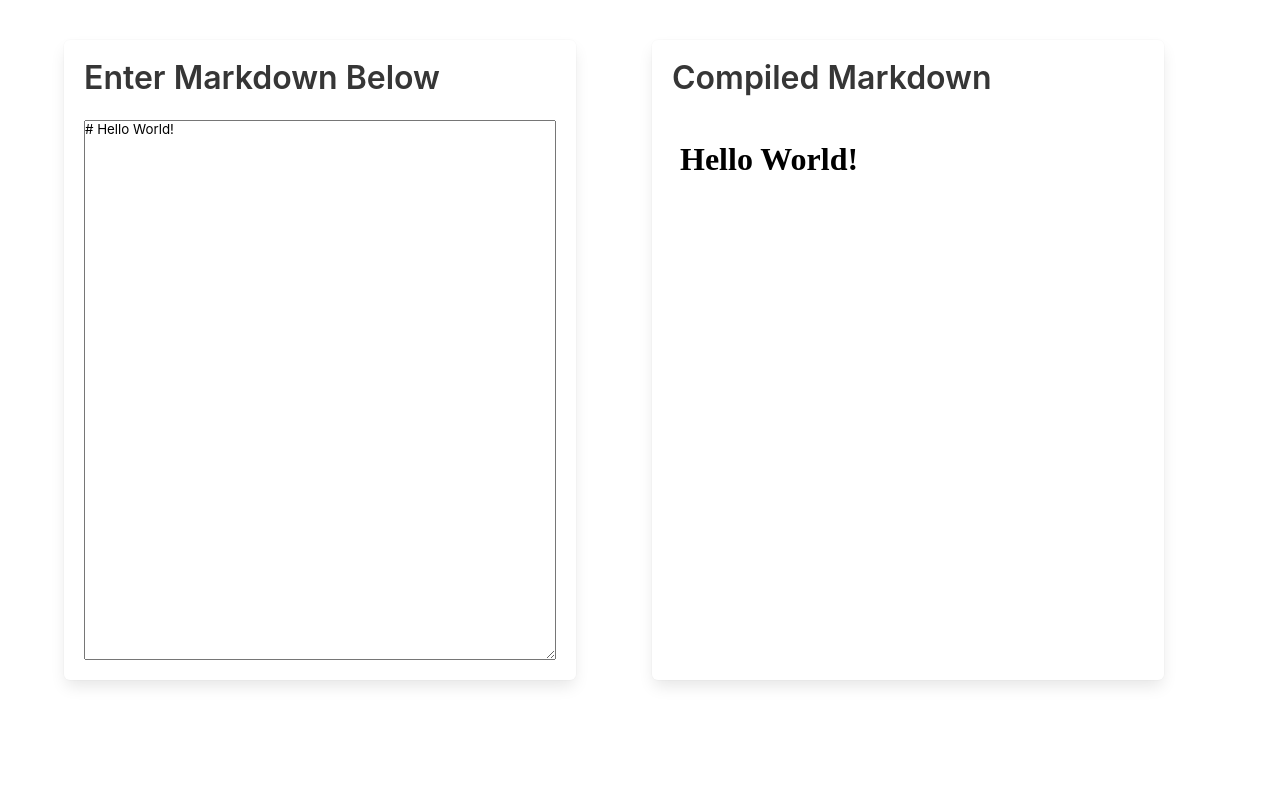
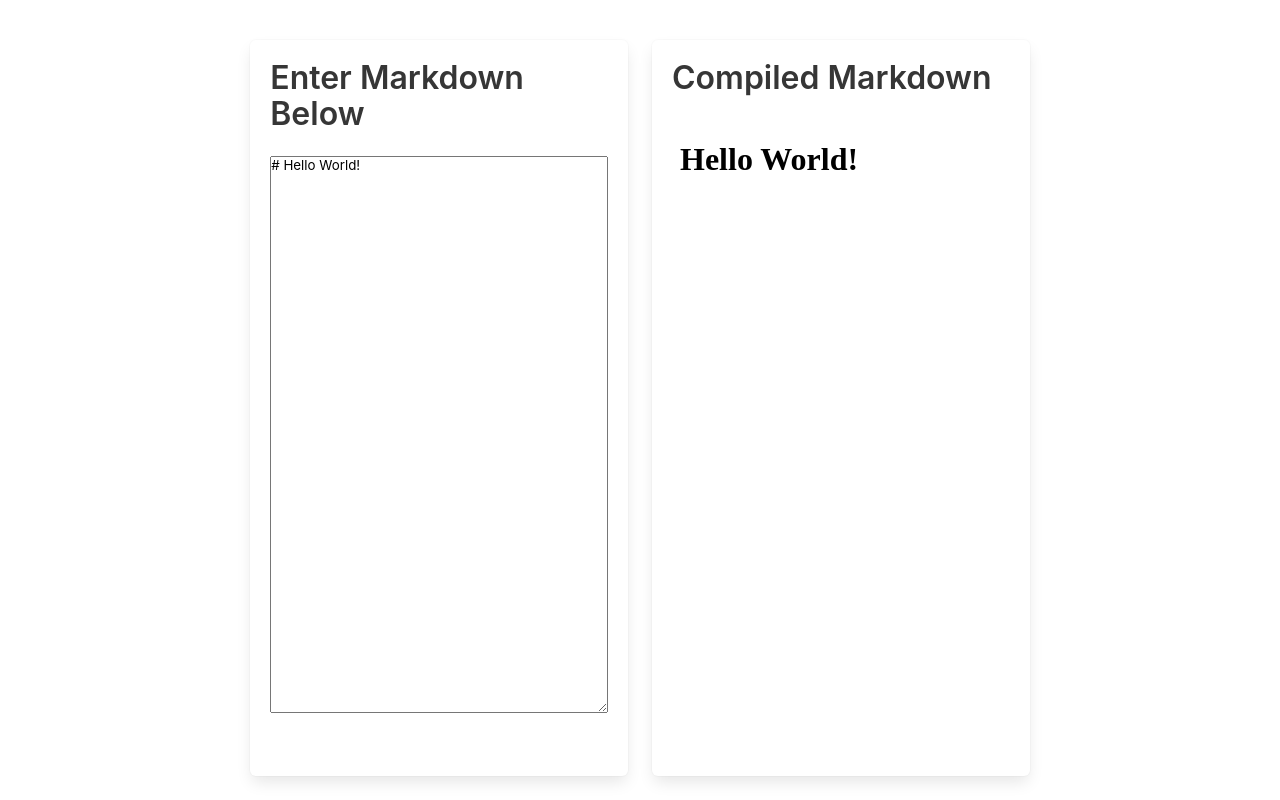
Before and after one commit to datner/Markdown-Previewer, a React (Create React App) app: page / in a window 1280 px wide. Built offline with nearby package versions, Linux system fonts and the light colour scheme.

Commit message:
some fixes

```diff
--- a/src/App.css
+++ b/src/App.css
@@ -1,14 +1,18 @@
 
-html, body {margin: 0; height: 100%; overflow: hidden}
+.container {
+  height: 90vh;
+  margin-top: 5vh !important;
+}
+
+.columns {
+  height: 100%;
+}
 
 .box {
-  position: fixed;
-  top: 40px;
-  height: 80%;
-  width: 40%
+  height: 100%;
 }
 
 textarea, iframe {
-  height: 90%;
+  height: 80%;
   width: 100%;
 }
--- a/src/App.js
+++ b/src/App.js
@@ -43,7 +43,8 @@ class App extends Component {
 
   render() {
     return (
-      <div className="App article">
+      <div className="App hero is-fullheight">
+
           <div className="container">
             <div className="columns">
               <div className="column">
@@ -54,6 +55,7 @@ class App extends Component {
               </div>
             </div>
           </div>
+
       </div>
     );
   }
```
Lines whose indentation alone changed are shown as unchanged.
